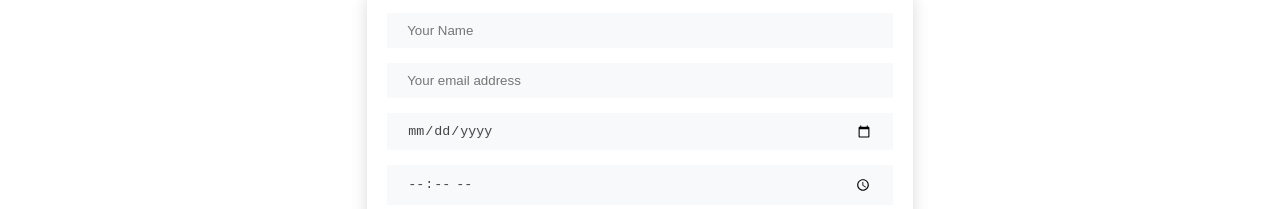
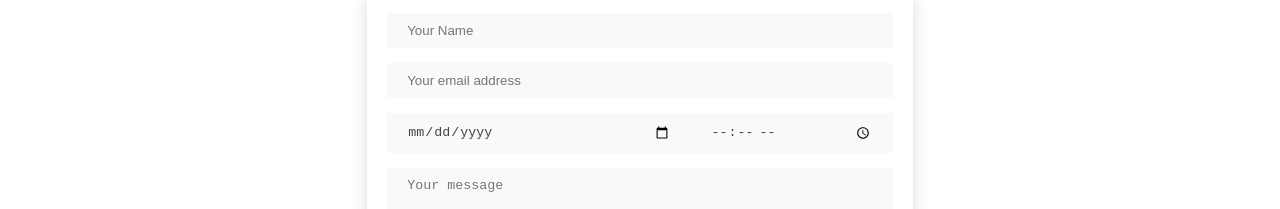
Before and after one commit to nh-g/veggies, a React (Create React App) app: page /contact in a window 1280 px wide. Shown: the part 591-800 px from the top of the page. Built offline with nearby package versions, Linux system fonts and the light colour scheme.

Commit message:
fix design of date time input

```diff
--- a/src/components/sections/ContactForm.jsx
+++ b/src/components/sections/ContactForm.jsx
@@ -11,20 +11,22 @@ export default function ContactForm() {
 
     const submit = () => {
         if (name && email && message) {
-            const serviceId = "service_7omxxg5";
-            const templateId = "template_zqan7i2";
-            const userId = "user_1jlxGYDmk1IIiMo7AtBRD";
-            const templateParams = {name,email,message,date,time};
+          const serviceId = "service_7omxxg5";
+          const templateId = "template_zqan7i2";
+          const userId = "user_1jlxGYDmk1IIiMo7AtBRD";
+          const templateParams = { name, email, message, date, time };
 
-            emailjs.send(serviceId, templateId, templateParams, userId)
-                .then(response => console.log(response))
-                .then(error => console.log(error));
+          emailjs
+            .send(serviceId, templateId, templateParams, userId)
+            .then((response) => console.log(response))
+            .then((error) => console.log(error));
 
-            setName('');
-            setEmail('');
-            setMessage('');
-            // setDate('');
-            setEmailSent(true);
+          setName("");
+          setEmail("");
+          setMessage("");
+          setDate("");
+          setTime('');
+          setEmailSent(true);
         } else {
             alert('Please fill in all fields.');
         }
@@ -45,7 +47,7 @@ export default function ContactForm() {
           onChange={(e) => setEmail(e.target.value)}
         />
 
-        <div>
+        <div class="date-time">
           <input
             type="date"
             value={date}
--- a/src/css/sections/_contact-form.css
+++ b/src/css/sections/_contact-form.css
@@ -29,7 +29,11 @@
     display: block;
 }
 
+.date-time {
+    display: grid;
+    grid-template-columns: 60% 40%;
 
+}
 @media screen and (min-width: 768px) {
     #contact-form {
         width: 40%;
```
